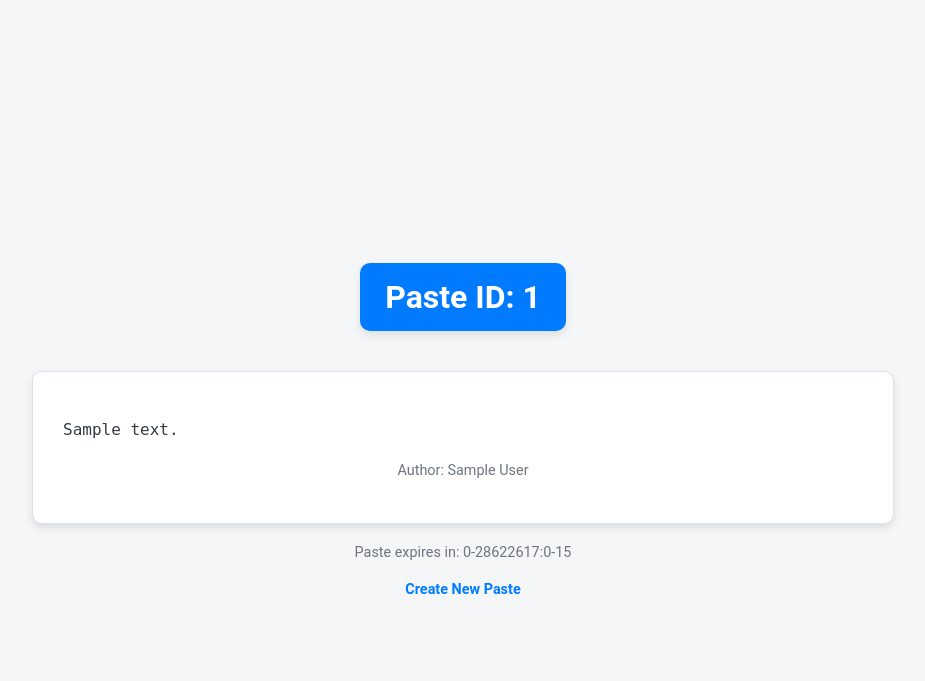
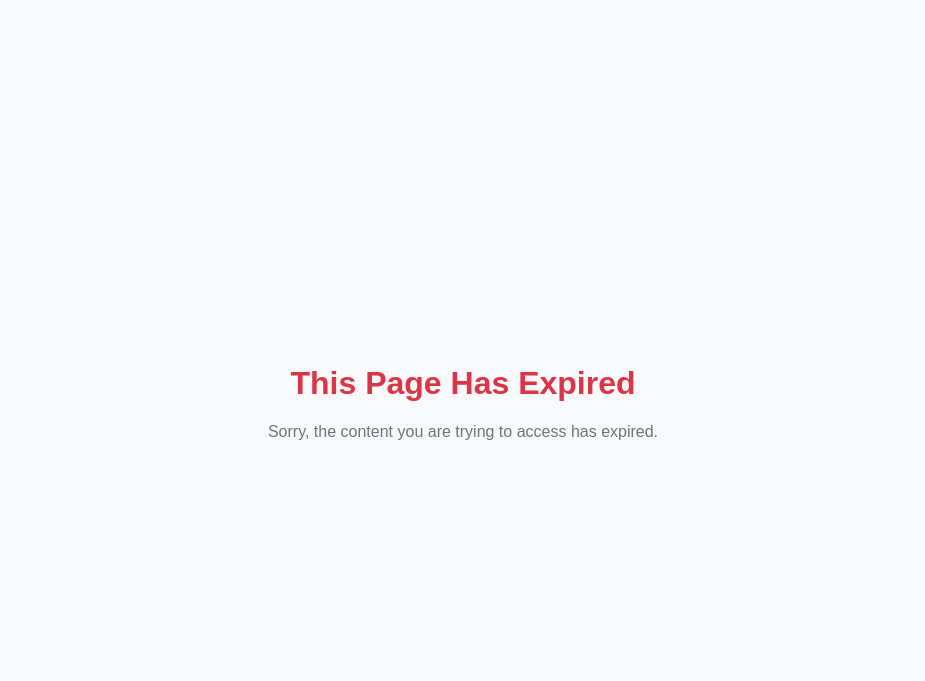
Before and after one commit to zuhoffff/Pastebin-django, a Django app: template main_app/pastebin_main_app/templates/block.html in a window 1280 px wide. Shown: the top 681 px of the page, without its empty margins (177-1102 px from the left). After the commit the page ends 440 px from the top, so only its background shows below. Run offline with Django 5.2, Linux system fonts and the light colour scheme; the template is opened without the code that fills it: most values are stand-ins (such as "Sample title", 1, 10 or a date in 2020).

Commit message:
Timer works fine now, but im not sure about the security of the page, maybe session tools should be implemented

```diff
--- a/main_app/pastebin_main_app/templates/block.html
+++ b/main_app/pastebin_main_app/templates/block.html
@@ -25,7 +25,7 @@
     <script>
         function startTimer(duration, display) {
         var timer = duration, minutes, seconds;
-            setInterval(function () {
+        var intervalId = setInterval(function () {
             minutes = parseInt(timer / 60, 10);
             seconds = parseInt(timer % 60, 10);
 
@@ -35,9 +35,33 @@
             display.textContent = minutes + ":" + seconds;
 
             if (--timer < 0) {
-                    timer = duration;
+                clearInterval(intervalId); // Stop the timer
+                display.textContent = "00:00"; // Update display to show 00:00
+                showExpiredPage(); // Call function to display expired page
             }
         }, 1000);
+        }
+
+        function showExpiredPage() {
+            // Replace current HTML content with expired page HTML
+            document.documentElement.innerHTML = `
+                <!DOCTYPE html>
+                <html lang="en">
+                <head>
+                    <meta charset="UTF-8">
+                    <meta name="viewport" content="width=device-width, initial-scale=1.0">
+                    <title>Expired Post</title>
+                    {% load static %}
+                    <link rel="stylesheet" href="{% static 'expired.css' %}">
+                </head>
+                <body>
+                    <div class="container">
+                        <h1>This Page Has Expired</h1>
+                        <p>Sorry, the content you are trying to access has expired.</p>
+                    </div>
+                </body>
+                </html>
+            `;
         }
 
         window.onload = function () {
```
Also changed, not shown: main_app/pastebin_main_app/static/timer.js (added). Lines whose indentation alone changed are shown as unchanged.
